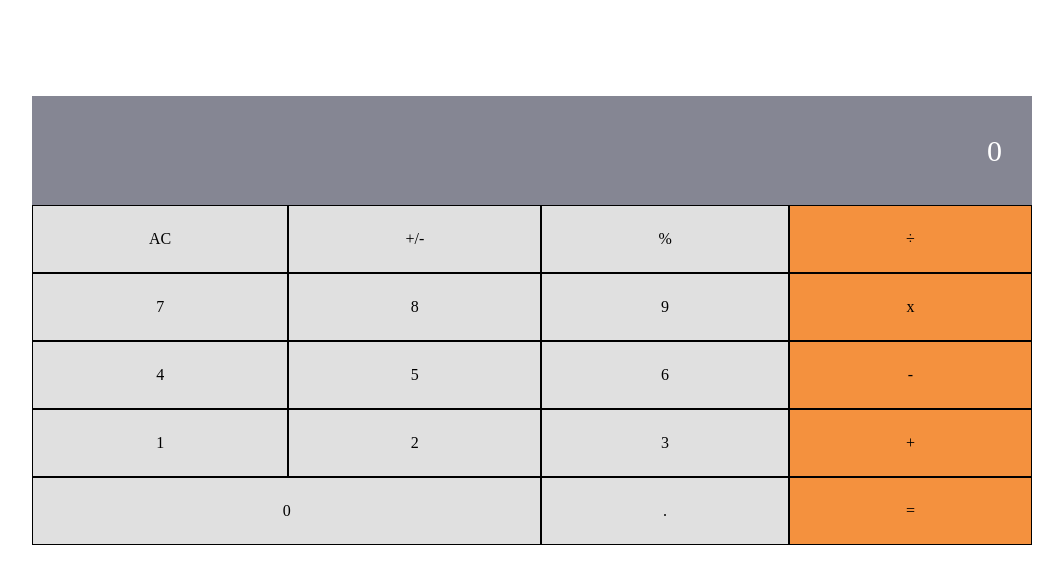
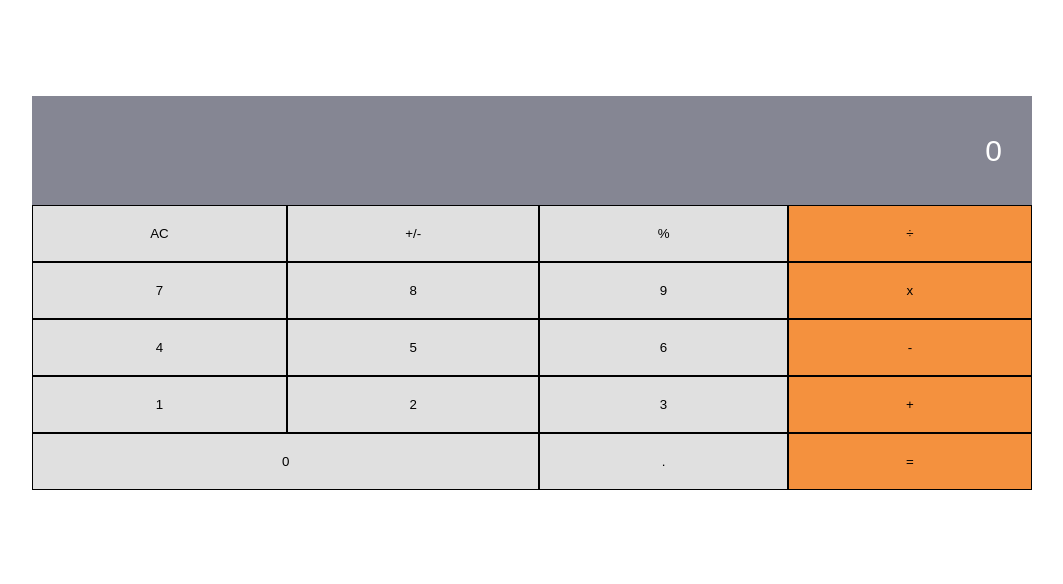
Before and after one commit to zainsadaqat/math-magician, a React (Create React App) app: page / in a window 1280 px wide. Shown: the top 584 px of the page, without its empty margins (108-1171 px from the left). Built offline with nearby package versions, Linux system fonts and the light colour scheme.

Commit message:
Finish creating calculator with all its functionalities

```diff
--- a/src/components/Calculator.js
+++ b/src/components/Calculator.js
@@ -1,38 +1,72 @@
 import React from 'react';
 import './Calculator.css';
 import calculate from '../logic/calculate';
-import operate from '../logic/operate';
+import Output from './Output';
+import Button from './Button';
+
+const generateResult = ({ total, next, operation }) => {
+  if (!total && !next && !operation) {
+    return 0;
+  }
+  if (!total && next) {
+    return `${next}`;
+  }
+  if (operation && total && !next) {
+    return `${total} ${operation}`;
+  }
+  if (total && next && operation) {
+    return `${total} ${operation} ${next}`;
+  }
+  return `${total}`;
+};
 
 class Calculator extends React.Component {
   constructor(props) {
     super(props);
-    this.state = {};
+    this.state = {
+      total: 0,
+      next: 0,
+      operation: null,
+    };
   }
 
+  clickEvent = (event) => {
+    const obj = this.state;
+    console.log(obj);
+    const { value } = event.target;
+    const resultObject = calculate(obj, value);
+    this.setState(resultObject);
+  };
+
   render() {
+    const outputVal = generateResult(this.state);
     return (
       <section className="calculator-container">
         <main className="grid-container">
-          <section className="result">0</section>
-          <section className="ac">AC</section>
-          <section className="add-sub">+/-</section>
-          <section className="modulus">%</section>
-          <section className="divide">÷</section>
-          <section className="seven">7</section>
-          <section className="eight">8</section>
-          <section className="nine">9</section>
-          <section className="cross">x</section>
-          <section className="four">4</section>
-          <section className="five">5</section>
-          <section className="six">6</section>
-          <section className="minus">-</section>
-          <section className="one">1</section>
-          <section className="two">2</section>
-          <section className="three">3</section>
-          <section className="add">+</section>
-          <section className="zero">0</section>
-          <section className="dot">.</section>
-          <section className="equal">=</section>
+          <Output outputval={outputVal} />
+          <Button className="ac" value="AC" clickEvent={this.clickEvent} />
+          <Button
+            className="add-sub"
+            value="+/-"
+            clickEvent={this.clickEvent}
+          />
+          <Button className="modulus" value="%" clickEvent={this.clickEvent} />
+          <Button className="divide" value="÷" clickEvent={this.clickEvent} />
+          <Button className="seven" value="7" clickEvent={this.clickEvent} />
+          <Button className="eight" value="8" clickEvent={this.clickEvent} />
+          <Button className="nine" value="9" clickEvent={this.clickEvent} />
+          <Button className="cross" value="x" clickEvent={this.clickEvent} />
+          <Button className="four" value="4" clickEvent={this.clickEvent} />
+          <Button className="five" value="5" clickEvent={this.clickEvent} />
+          <Button className="six" value="6" clickEvent={this.clickEvent} />
+          <Button className="minus" value="-" clickEvent={this.clickEvent} />
+          <Button className="one" value="1" clickEvent={this.clickEvent} />
+          <Button className="two" value="2" clickEvent={this.clickEvent} />
+          <Button className="three" value="3" clickEvent={this.clickEvent} />
+          <Button className="add" value="+" clickEvent={this.clickEvent} />
+          <Button className="zero" value="0" clickEvent={this.clickEvent} />
+          <Button className="dot" value="." clickEvent={this.clickEvent} />
+          <Button className="equal" value="=" clickEvent={this.clickEvent} />
         </main>
       </section>
     );
```
